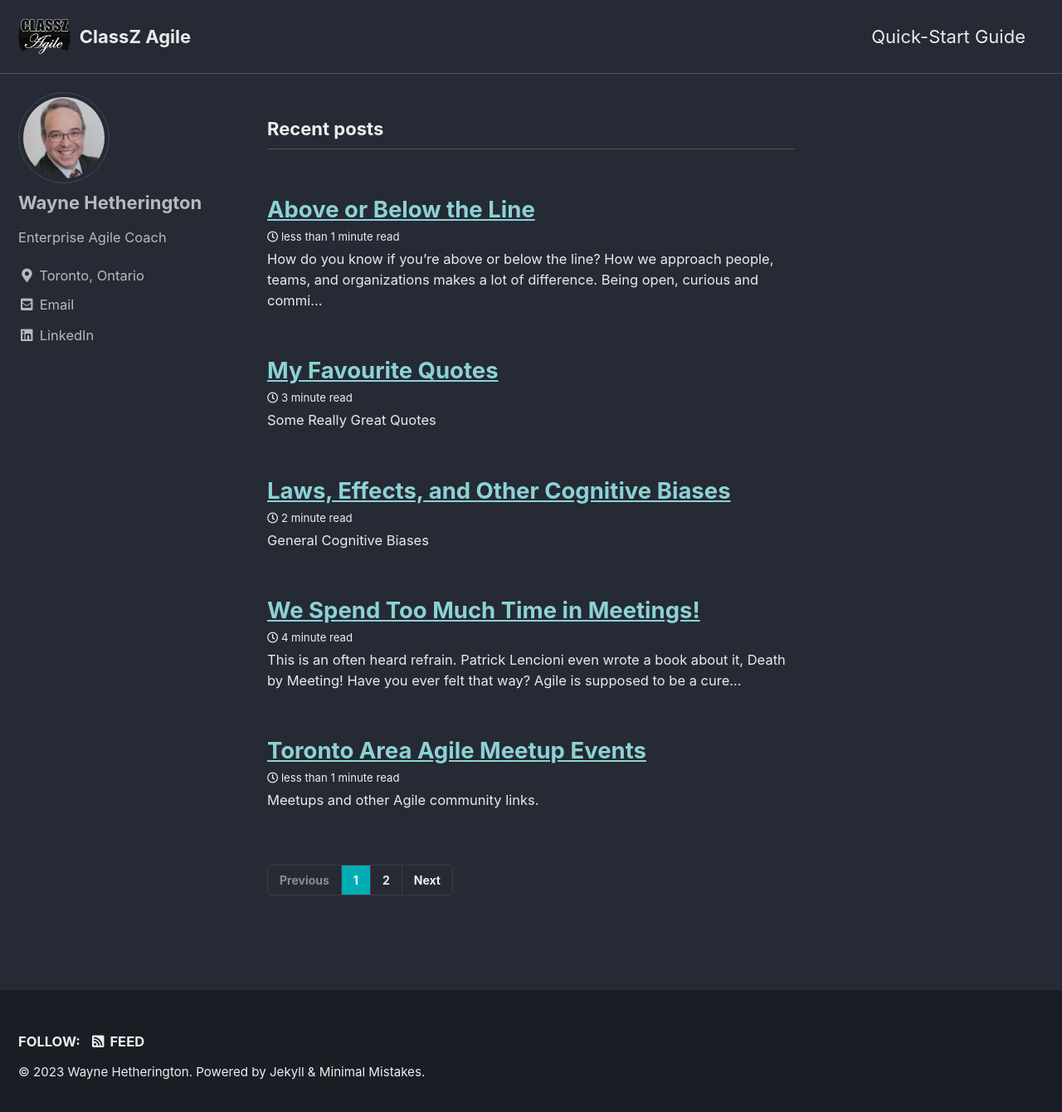
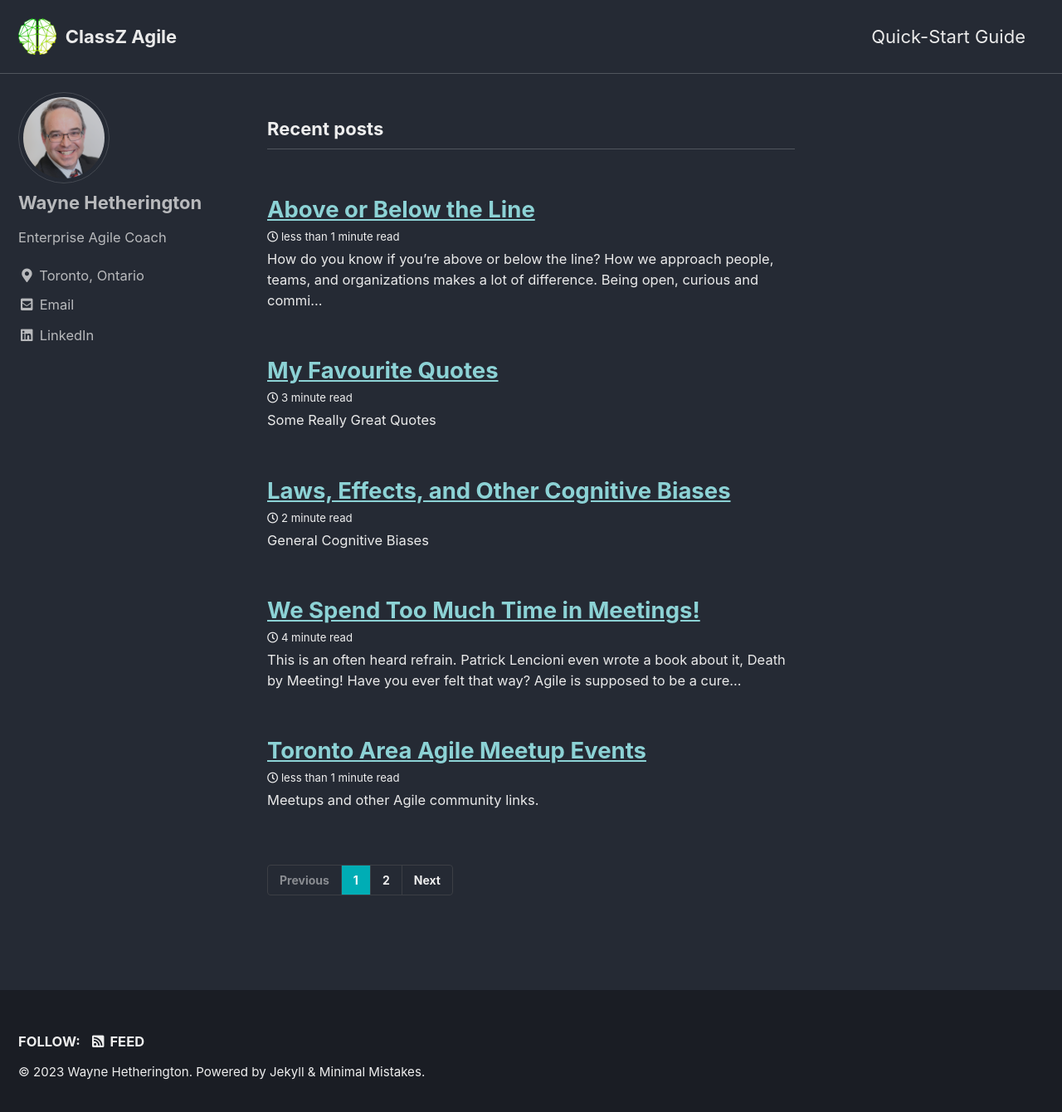
Before and after one commit to waynehet/classz.github.io, a Jekyll site: the page built from index.html, in a window 1280 px wide and 1347 px high. Shown: the top 1340 px of the window at 83% size. Built offline with Jekyll 4.4.1, drawn with Linux system fonts in a browser that asks for light colours; cached includes are drawn as plain includes; the list of posts is cut into pages by our own code.

Commit message:
added picture and brain logo

```diff
--- a/_config.yml
+++ b/_config.yml
@@ -25,7 +25,7 @@
 baseurl                  : # the subpath of your site, e.g. "/blog"
 repository               : # GitHub username/repo-name e.g. "mmistakes/minimal-mistakes"
 teaser                   : # path of fallback teaser image, e.g. "/assets/images/500x300.png"
-logo                     : "/assets/classzagile.png" # path of logo image to display in the masthead, e.g. "/assets/images/88x88.png"
+logo                     : "/assets/brain_logo.png" # path of logo image to display in the masthead, e.g. "/assets/images/88x88.png"
 masthead_title           : # overrides the website title displayed in the masthead, use " " for no title
 # breadcrumbs            : false # true, false (default)
 words_per_minute         : 200
--- a/_posts/2023-01-01-above-below.markdown
+++ b/_posts/2023-01-01-above-below.markdown
@@ -18,8 +18,8 @@
 2. How was your experience similar to that of others?  How was it different?
 
 <br>
-
-<embed src="{{site.baseurl}}/assets/locating_yourself.pdf" type="application/pdf" width="100%">
+{% raw %}{{ site.url }}{{ site.baseurl }}/assets/locating_yourself.png{% endraw %}
+<!-- <embed src="{{site.baseurl}}/assets/locating_yourself.pdf" type="application/pdf" width="100%"> -->
 
 <br><br>
 Exercise courtesy of [The Concious Leadership Group](https://conscious.is)<br>
```
Also changed, not shown: assets/brain_logo.png (added), assets/locating_yourself.png (added).
